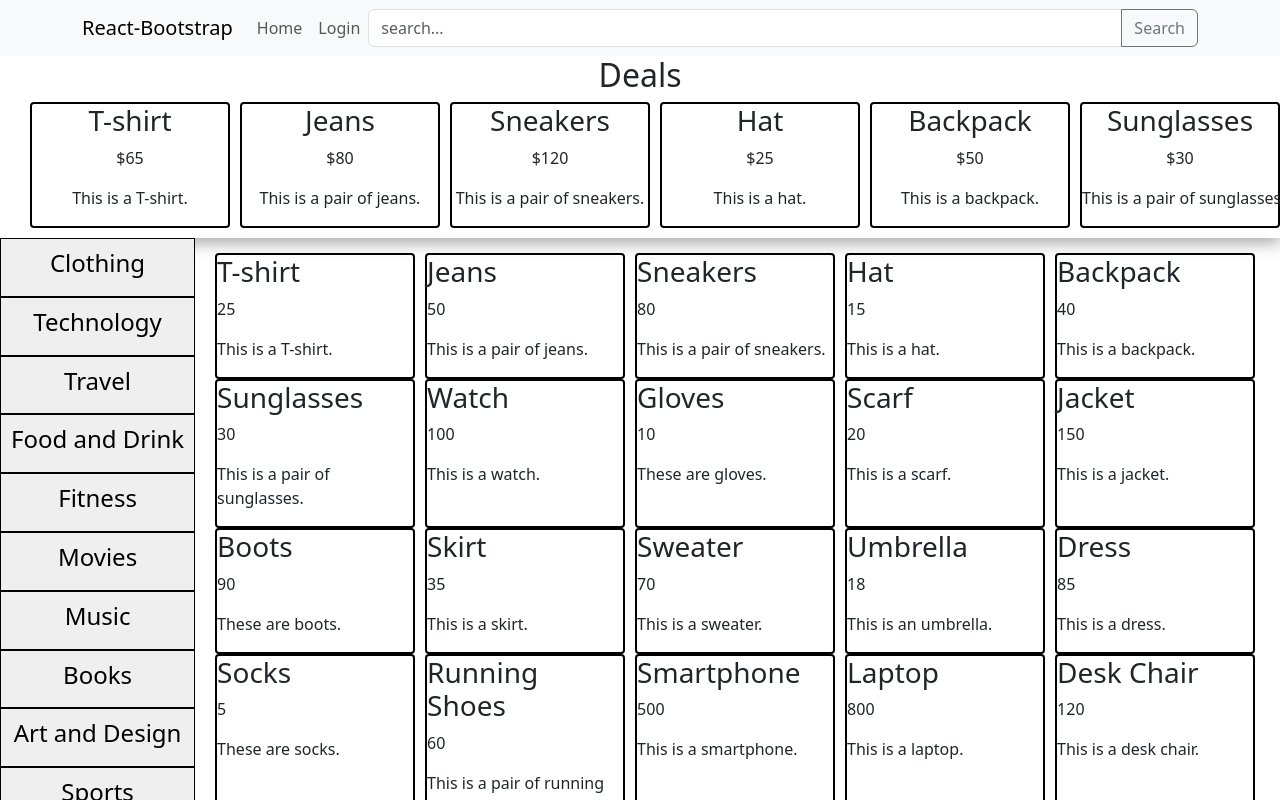
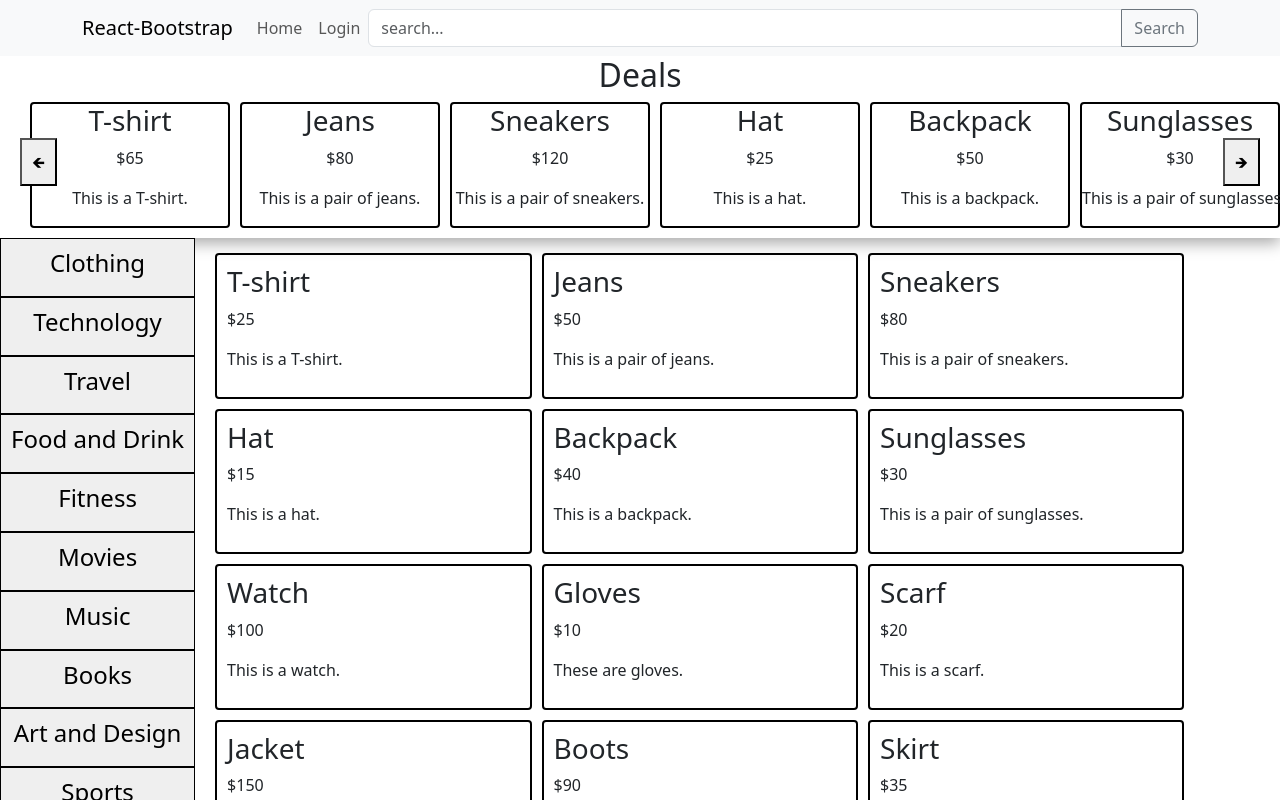
Before and after one commit to MrDietCola/ecommerce-website, a React (Vite) app in the folder ecommerce-website/: page / in a window 1280 px wide. Shown: the top 800 px of the page. Built offline with nearby package versions, Linux system fonts and the light colour scheme.

Commit message:
added buttons to scroll left and right through the deals

```diff
--- a/ecommerce-website/src/App.css
+++ b/ecommerce-website/src/App.css
@@ -60,6 +60,22 @@
   white-space: nowrap; /* Prevent content from wrapping to the next line */
 }
 
+.scroll-left {
+  position: absolute;
+  padding: 10px;
+  text-align: center;
+  top: 45%;
+  left: 20px;
+}
+
+.scroll-right {
+  position: absolute;
+  padding: 10px;
+  text-align: center;
+  top: 45%;
+  right: 20px;
+}
+
 /* For WebKit (Chrome, Safari) */
 .deals::-webkit-scrollbar {
   height: 5px;
@@ -81,6 +97,7 @@
 .deals-container {
   width: 100%;
   box-shadow: 0px 5px 15px rgba(0, 0, 0, 0.35);
+  position: relative;
   text-align: center;
 }
 
@@ -101,9 +118,11 @@ main {
 .product-card {
   border: 2px solid black;
   border-radius: 4px;
-  margin: 0 5px;
-  min-width: 200px;
-  max-width: 200px;
+  margin: 0 5px 10px;
+  /* min-width: 200px;
+  max-width: 200px; */
+  width: 30%;
+  padding: 10px;
 }
 
 .content-container {
--- a/ecommerce-website/src/components/deals/dealsContainer.jsx
+++ b/ecommerce-website/src/components/deals/dealsContainer.jsx
@@ -1,4 +1,5 @@
 import Deal from './dealCard'
+import React, { useRef } from 'react';
 
 const products = [
   { id: 1, name: 'T-shirt', description: 'This is a T-shirt.', price: 65 },
@@ -19,13 +20,36 @@ const products = [
 ];
 
 export default function dealsContainer() {
+  const containerRef = useRef(null);
+
+  const handleScroll = (direction) => {
+    // Check if container exists
+    if (containerRef.current) {
+      if (direction === 'right') {
+        // Scroll to the right by 650 pixels
+        containerRef.current.scrollTo({
+          left: containerRef.current.scrollLeft + 650,
+          behavior: 'smooth', // Add smooth scrolling animation
+        });
+      } else {
+      // Scroll to the left by 650 pixels
+        containerRef.current.scrollTo({
+          left: containerRef.current.scrollLeft - 650,
+          behavior: 'smooth', // Add smooth scrolling animation
+        });
+      }
+    }
+  };
+
   return (
     <>
       <section className="deals-container">
         <h2>Deals</h2>
-        <div className='deals'>
+          <button onClick={() => handleScroll('left')} className='scroll-left'>&#129144;</button>
+        <div ref={containerRef} className='deals'>
           <Deal deals={products}/>
         </div>
+          <button onClick={() => handleScroll('right')} className='scroll-right'>&#129146;</button>
       </section>
     </>
   )
--- a/ecommerce-website/src/components/productCard.jsx
+++ b/ecommerce-website/src/components/productCard.jsx
@@ -5,7 +5,7 @@ export default function ProductCard(props) {
       className="product-card"
     >
       <h3>{product.name}</h3>
-      <p>{product.price}</p>
+      <p>${product.price}</p>
       <p>{product.description}</p>
     </div>
   ));
```
